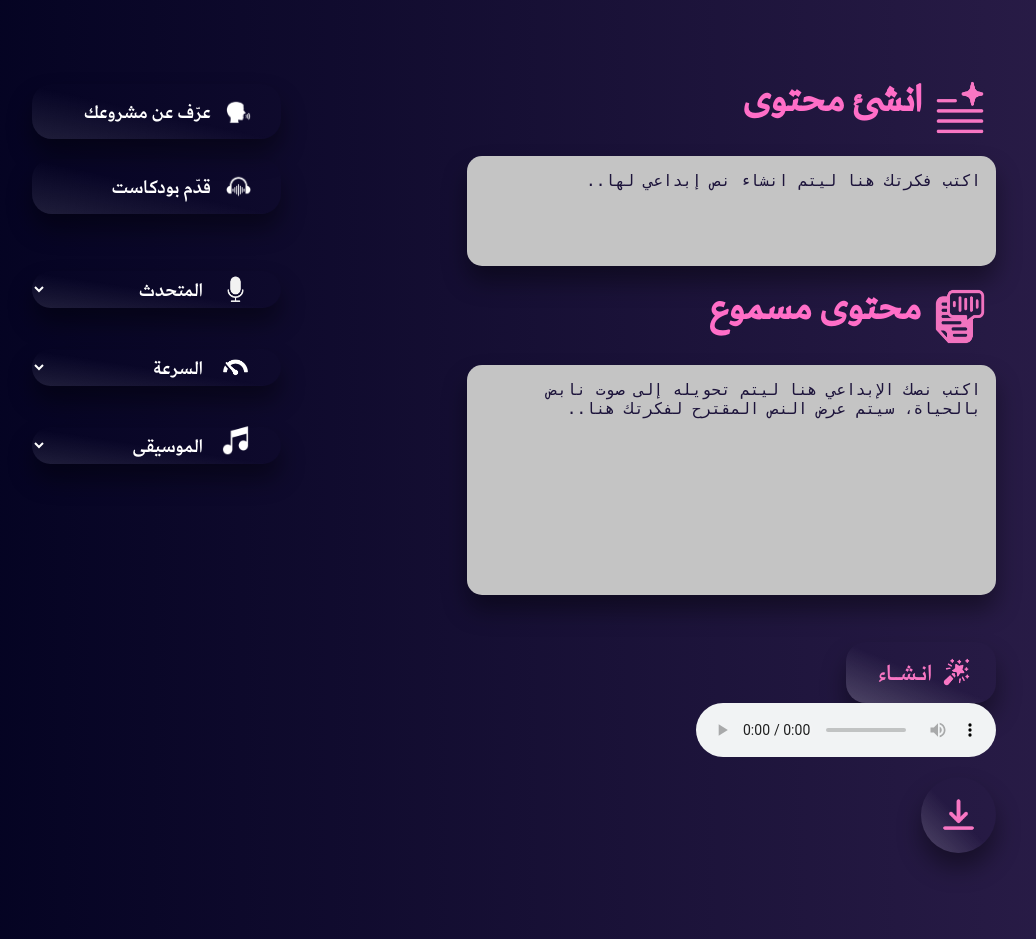
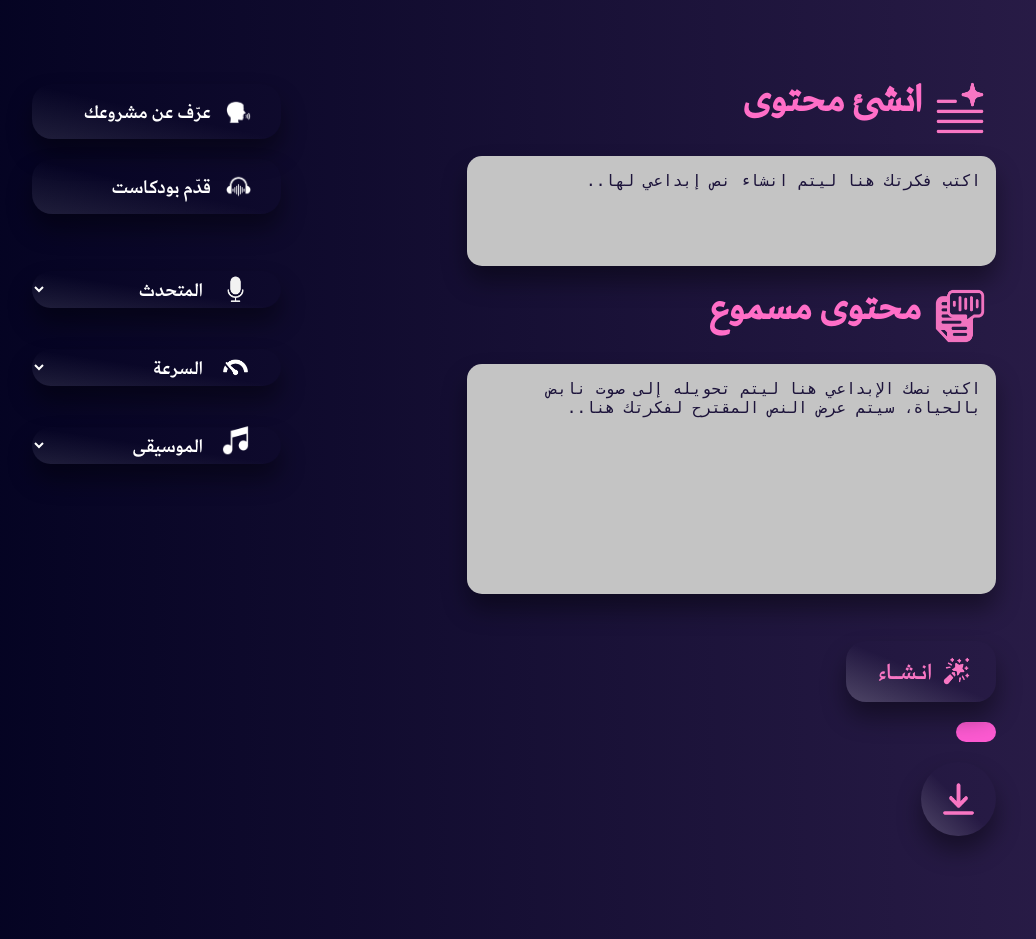
Before and after one commit to fatimahmji/RenanPlatform, a Flask app: template templates/model.html in a window 1280 px wide. Shown: the part 84-1023 px from the top of the page, without its empty margins (116-1152 px from the left). Run offline with Flask 3, Linux system fonts and the light colour scheme; the template is opened without the code that fills it, so the values that code supplies are empty.

Commit message:
Update model.html

```diff
--- a/templates/model.html
+++ b/templates/model.html
@@ -33,16 +33,22 @@
                 placeholder="اكتب نصك الإبداعي هنا ليتم تحويله إلى صوت نابض بالحياة، سيتم عرض النص المقترح لفكرتك هنا.."></textarea>
             <br><br>
 
-            <dive class="results">
+            <div class="results">
                 <button id="create" class="create-btn">
                     <img src="../static/images/icons/create.png" alt="انشاء" class="btn-icon">
                     انـشــاء
                 </button>
-                <audio class="audio-res" id="audio-result" controls hidden></audio>
+                <!-- Here I try to match the Audio like what in the UI of Our Website -->
+                <div class="custom-audio-player">
+                    <audio class="audio-res" id="audio-result"></audio>
+                    <button class="play-button" id="playButton">
+                        <div class="play-icon"></div>
+                    </button>
+                </div>
                 <button class="download-btn">
                     <img id="download-link" src="../static/images/icons/download.png" download="audio.wav" hidden>
                 </button>
-            </dive>
+            </div>
         </div>
         <div class="tts-buttons-div">
             <button id="create-voice-over" class="btn-with-icon">
```
